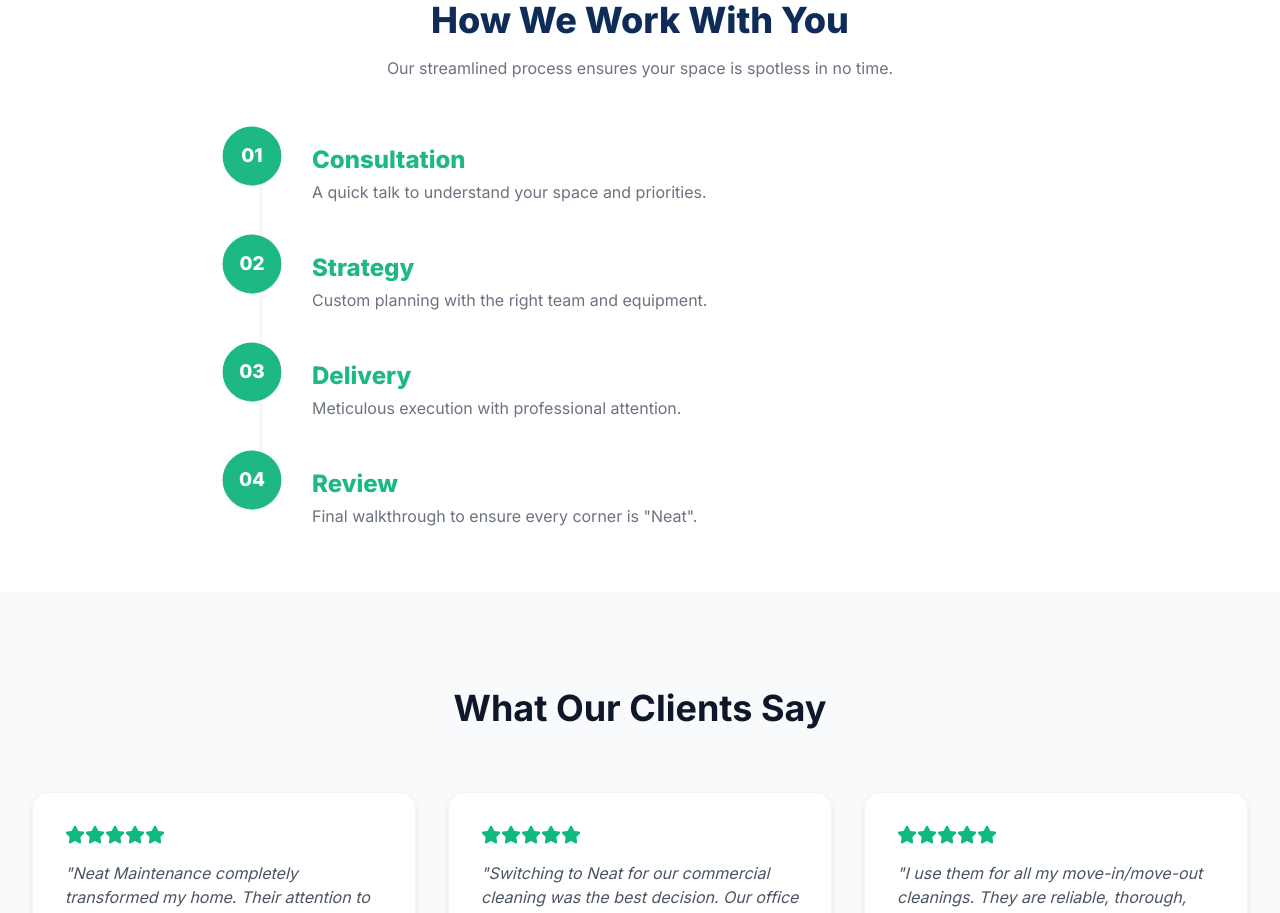
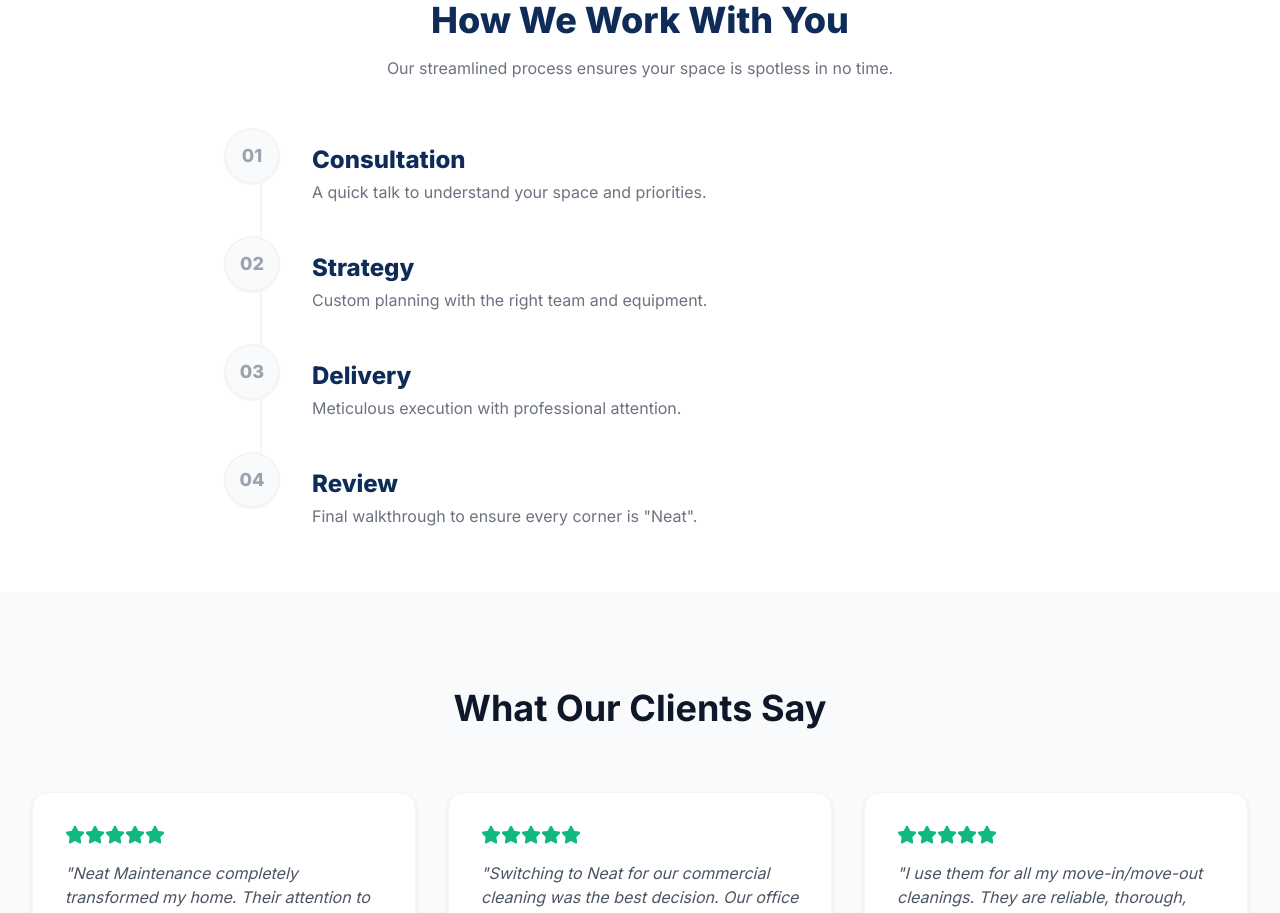
Before and after one commit to kritikakandhari/NeatBuildingMaintanence, a React (Vite) app: page / in a window 1280 px wide. Shown: the part 2840-3753 px from the top of the page. Built offline with nearby package versions, Linux system fonts and the light colour scheme.

Commit message:
Separate mobile scroll-trigger and desktop hover-only behavior for process steps

```diff
--- a/src/pages/Home.jsx
+++ b/src/pages/Home.jsx
@@ -10,8 +10,11 @@ import { serviceCategories } from '../data/servicesData';
 const Home = () => {
   const [showGame, setShowGame] = useState(true);
 
+  const isMobile = typeof window !== 'undefined' ? window.innerWidth < 768 : false;
+
   return (
     <PageTransition>
+
       {/* Hero Section */}
       <section className="relative h-[90vh] flex items-center justify-center overflow-hidden">
         {/* Background Image with Parallax effect */}
@@ -202,12 +205,13 @@ const Home = () => {
               <motion.div
                 key={step.id}
                 initial="initial"
-                whileInView="hover"
+                whileInView={isMobile ? "hover" : "initial"}
                 whileHover="hover"
                 viewport={{ once: true, amount: 0.8 }}
                 transition={{ delay: index * 0.1 }}
                 className="flex items-start gap-4 md:gap-8 relative cursor-pointer"
               >
+
 
 
                 {/* Process Circle */}
```
